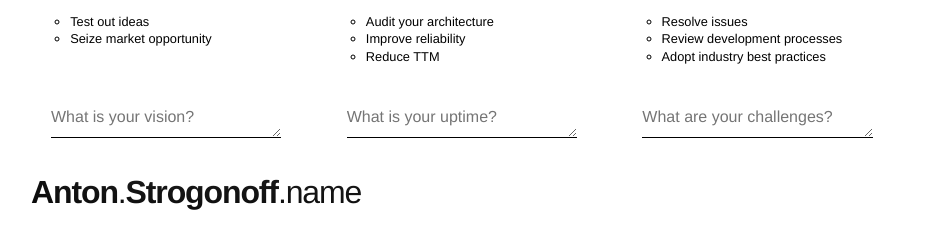
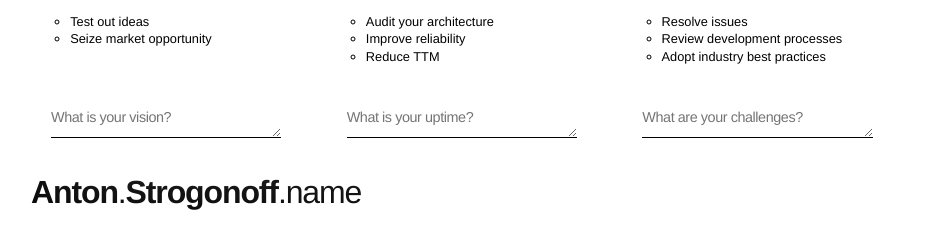
Before and after one commit to strogonoff/strogonoff.github.io, a Jekyll site: the page built from index.html, in a window 1280 px wide. Shown: the part 450-699 px from the top of the page, without its empty margins (161-1092 px from the left). Built offline with Jekyll 4.4.1, drawn with Linux system fonts in a browser that asks for light colours.

Commit message:
fix: Ensure call to talk placeholder text fits

```diff
--- a/css/main.scss
+++ b/css/main.scss
@@ -219,6 +219,11 @@
         border-bottom: 1px solid black;
         transition: margin .1s ease-in-out, padding .1s ease-in-out;
         background: transparent;
+
+        &::placeholder {
+          font-size: 90%;
+          letter-spacing: -.03em;
+        }
       }
       .talk {
         display: none;
```
